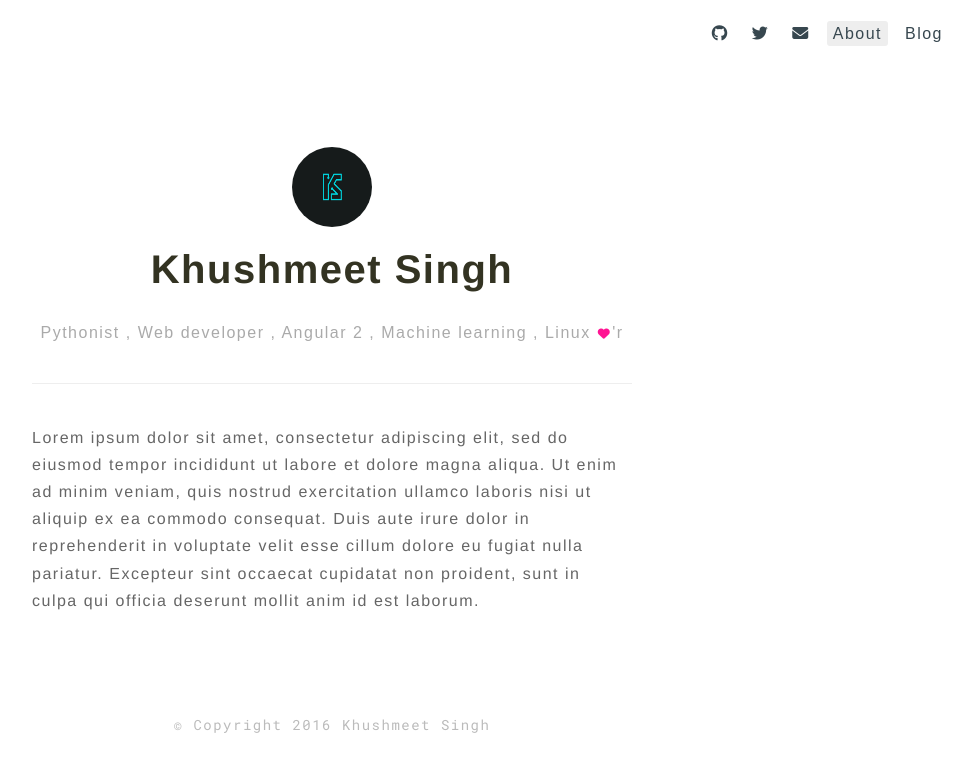
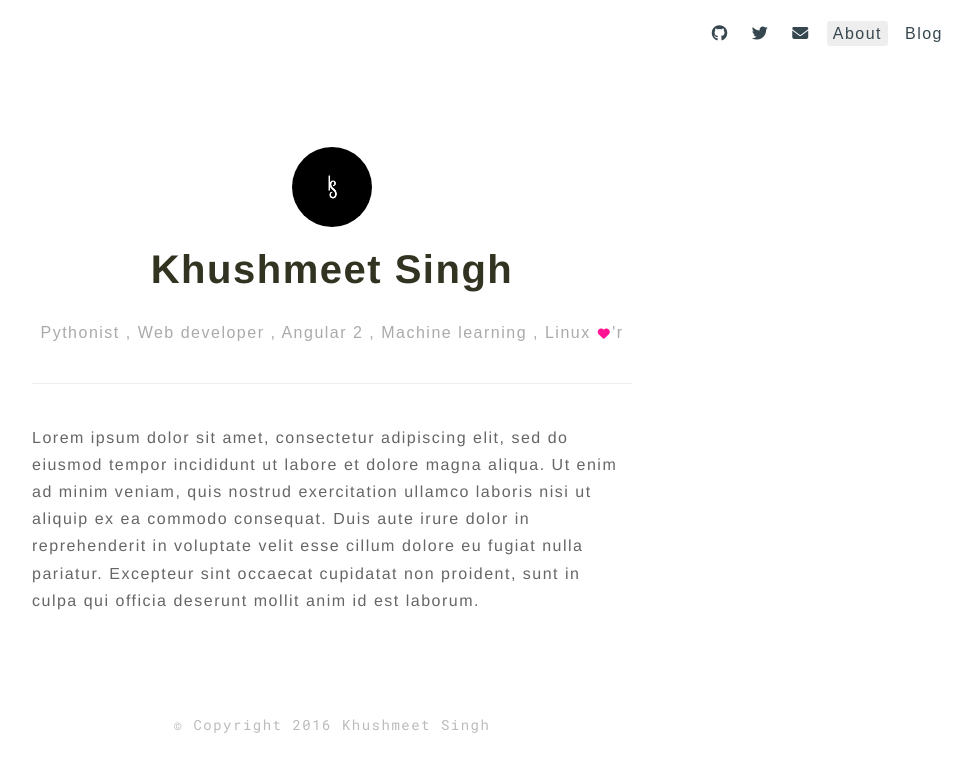
Before and after one commit to khushmeeet/khushmeeet.github.io, a Jekyll site: the page built from index.html, in a window 1280 px wide. Shown: the top 772 px of the page, without its empty margins (308-1280 px from the left). Built offline with Jekyll 4.4.1, drawn with Linux system fonts in a browser that asks for light colours; nearby versions of some CDN libraries; some web fonts are replaced.

Commit message:
new header img

```diff
--- a/_layouts/default.html
+++ b/_layouts/default.html
@@ -16,7 +16,7 @@
             <meta name="twitter:title" content="Khushmeet Singh">
         {% endif %}
         {% if page.shortie %}
-            <meta name="twitter:description" content="{{page.short_content}}">
+            <meta name="twitter:description" content="{{page.shortie}}">
         {% else %}
             <meta name="twitter:description" content="Khushmeet Singh; Pythonist, Angular 2, Machine Learning, Wolfram Language">
         {% endif %}
--- a/_layouts/header.html
+++ b/_layouts/header.html
@@ -4,7 +4,7 @@ layout: default
 <div class="home">
     <section>
         <header>
-            <img class="head-img" src="{{site.url}}/assets/ksmono2.png" alt="Khushmeet Singh">
+            <img class="head-img" src="{{site.url}}/assets/ksdrbl.png" alt="Khushmeet Singh">
             <h1 class="home-heading">Khushmeet Singh</h1>
             <p>Pythonist , Web developer , Angular 2 , Machine learning , Linux <i class="fa fa-heart heart" aria-hidden="true" style="font-size:12px;"></i>'r </p>
         </header>
```
Also changed, not shown: assets/ksdrbl.png (added).
